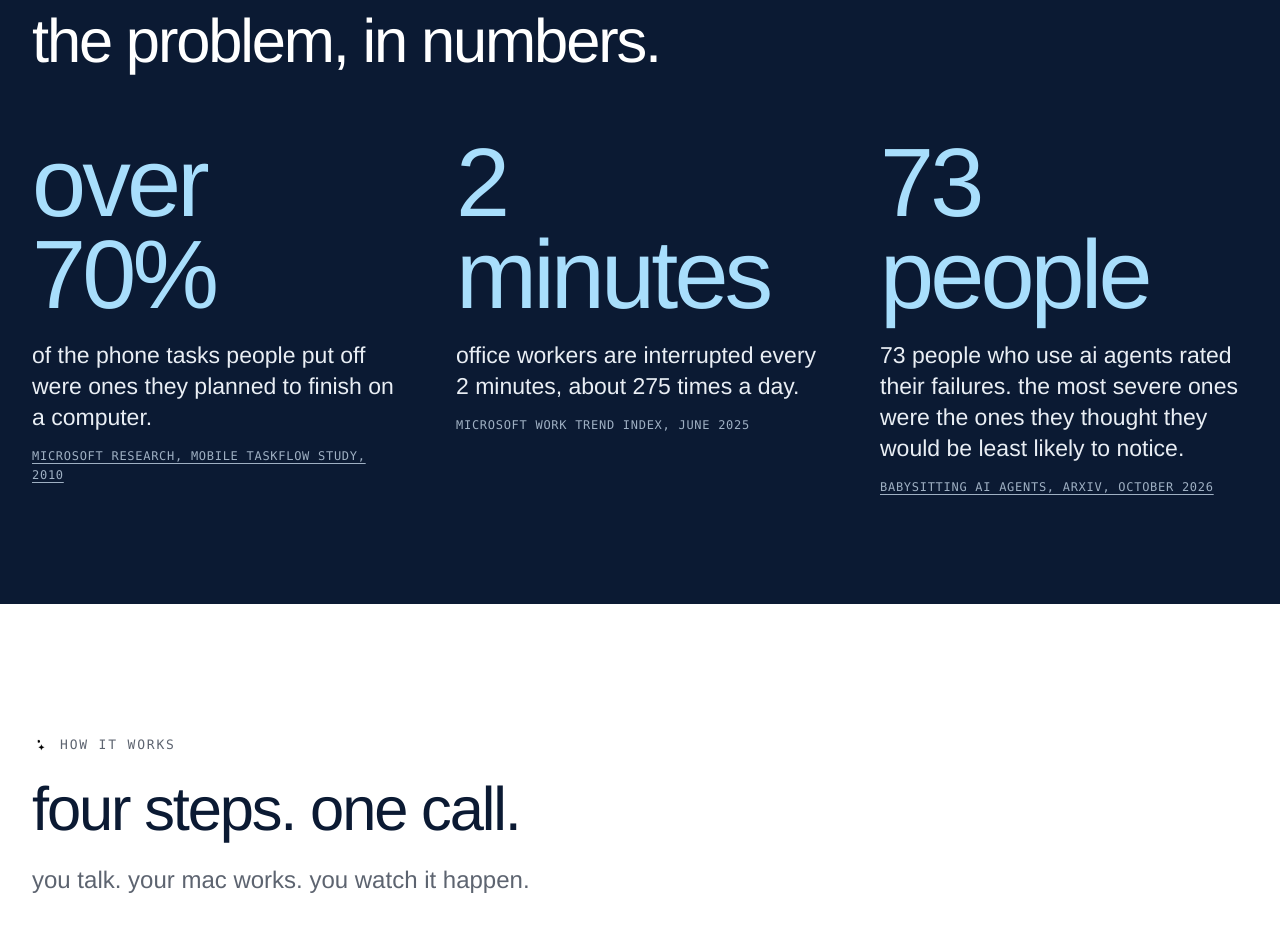
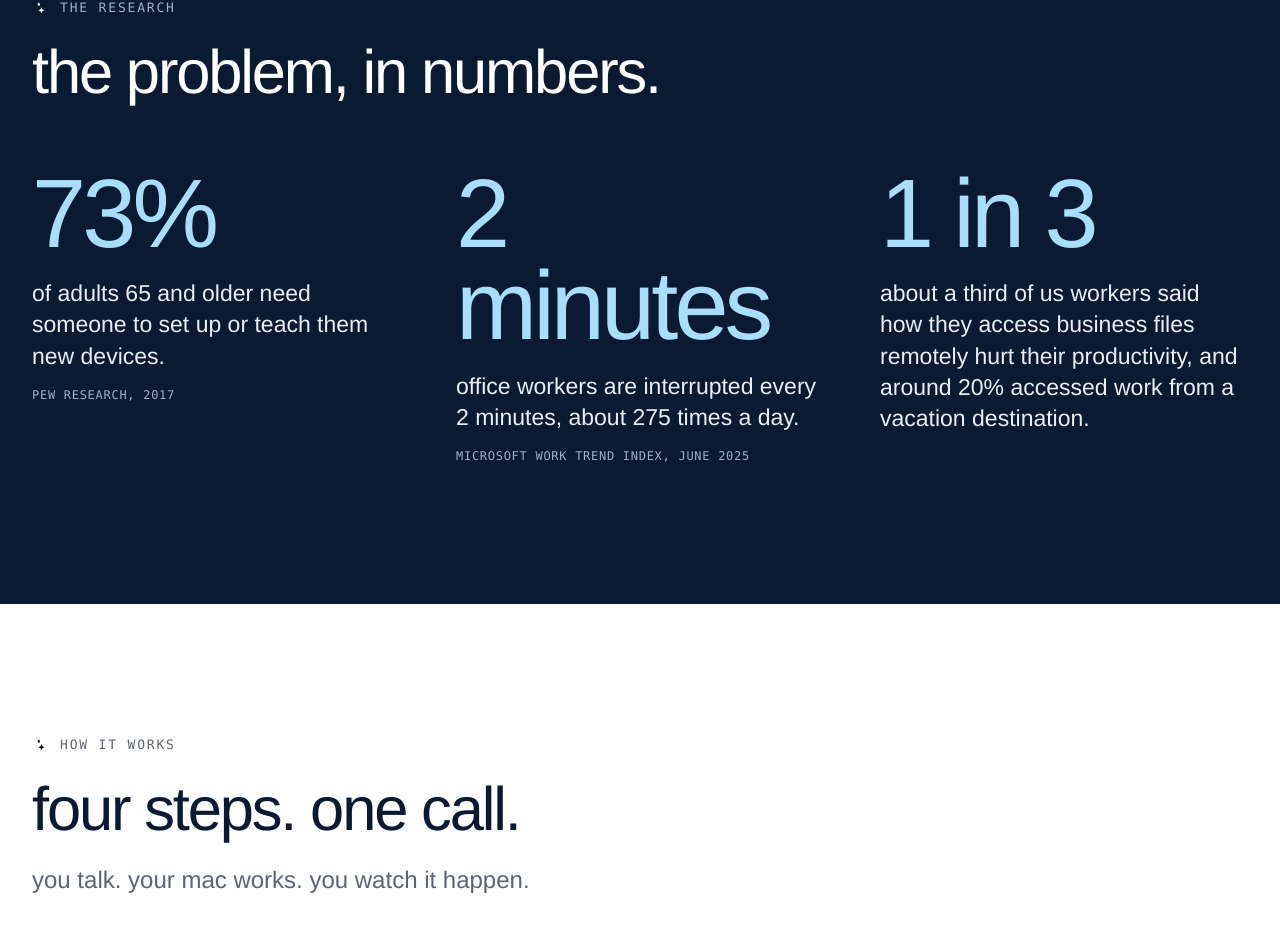
Before and after one commit to Spectr-Agent/Spectr, a Next.js app in the folder apps/web/: page / in a window 1280 px wide. Shown: the part 1036-1967 px from the top of the page. Built offline with nearby package versions, Linux system fonts and the light colour scheme; no server answers.

Commit message:
web: lead the research slide with the pew 2017 stat on older adults needing help with new devices

```diff
--- a/apps/web/content/copy.ts
+++ b/apps/web/content/copy.ts
@@ -131,10 +131,10 @@ export const copy = {
     // the three big numbers
     big: [
       {
-        link: "taskflow",
-        figure: "over 70%",
-        text: "of the phone tasks people put off were ones they planned to finish on a computer.",
-        source: "microsoft research, mobile taskflow study, 2010",
+        link: "pew2017",
+        figure: "73%",
+        text: "of adults 65 and older need someone to set up or teach them new devices.",
+        source: "pew research, 2017",
       },
       {
         link: "worktrend",
@@ -143,10 +143,10 @@ export const copy = {
         source: "microsoft work trend index, june 2025",
       },
       {
-        link: "babysitting",
-        figure: "73 people",
-        text: "73 people who use ai agents rated their failures. the most severe ones were the ones they thought they would be least likely to notice.",
-        source: "babysitting ai agents, arxiv, october 2026",
+        link: "remoteaccess",
+        figure: "1 in 3",
+        text: "about a third of us workers said how they access business files remotely hurt their productivity, and around 20% accessed work from a vacation destination.",
+        source: "",
       },
     ],
   },
--- a/apps/web/lib/sources.ts
+++ b/apps/web/lib/sources.ts
@@ -8,9 +8,11 @@ export const sourceLinks: Record<string, string | null> = {
   students: null,
   piper: null,
   pew: null,
+  pew2017: null,
   aarp2024: null,
   aarp2026: null,
   ftc: null,
   babysitting: "https://www.microsoft.com/en-us/research/publication/babysitting-ai-agents-a-user-centered-taxonomy-and-study-of-agentic-delegation-failures/",
   w3c: null,
+  remoteaccess: null,
 };
```
